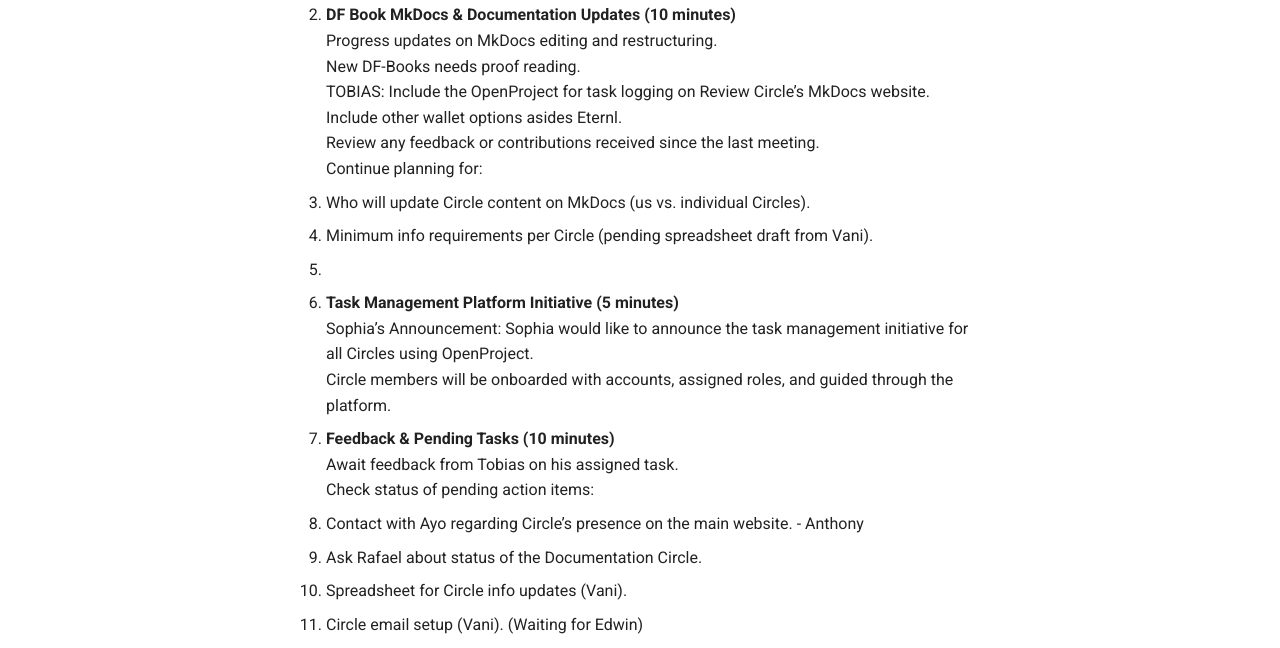
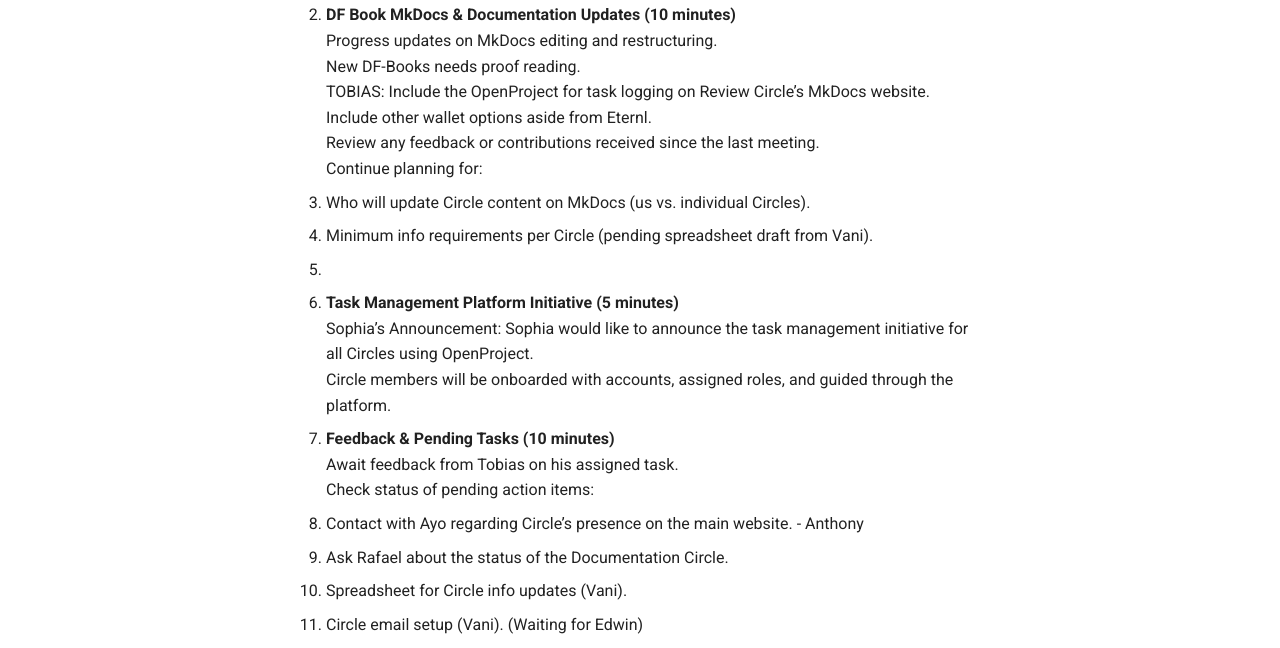
Before and after one commit to aitrenches/test-repo, an MkDocs documentation site: the page built from docs/13th-may-agenda.md, in a window 1280 px wide and 900 px high, scrolled down 310 px. Shown: the part 152-800 px from the top of the window. Built offline with MkDocs 1.6.1 and Material for MkDocs 9.7.7, drawn with Linux system fonts in a browser that asks for light colours; comment, search, counter and statistics services are not loaded.

Commit message:
Update: 13th May Agenda

```diff
--- a/docs/13th-may-agenda.md
+++ b/docs/13th-may-agenda.md
@@ -12,7 +12,7 @@
    Progress updates on MkDocs editing and restructuring.
    New DF-Books needs proof reading.
    TOBIAS: Include the OpenProject for task logging on Review Circle’s MkDocs website.
-   Include other wallet options asides Eternl.
+   Include other wallet options aside from Eternl.
    Review any feedback or contributions received since the last meeting.
    Continue planning for:
    - Who will update Circle content on MkDocs (us vs. individual Circles).
@@ -28,7 +28,7 @@
    Await feedback from Tobias on his assigned task.
    Check status of pending action items:
    - Contact with Ayo regarding Circle’s presence on the main website. - Anthony
-   - Ask Rafael about status of the Documentation Circle.
+   - Ask Rafael about the status of the Documentation Circle.
    - Spreadsheet for Circle info updates (Vani).
    - Circle email setup (Vani). (Waiting for Edwin)
 
```
